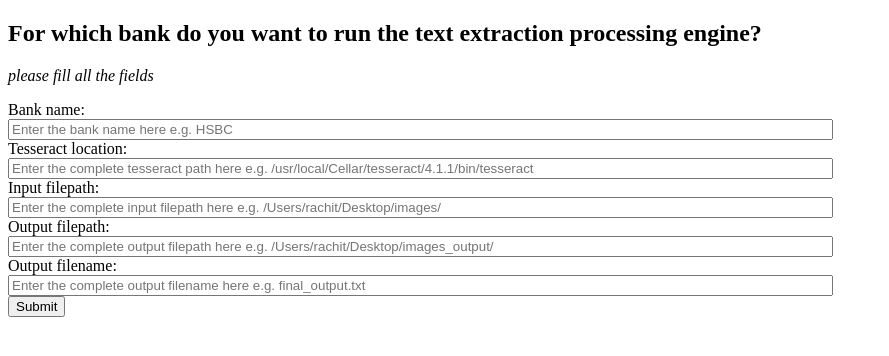
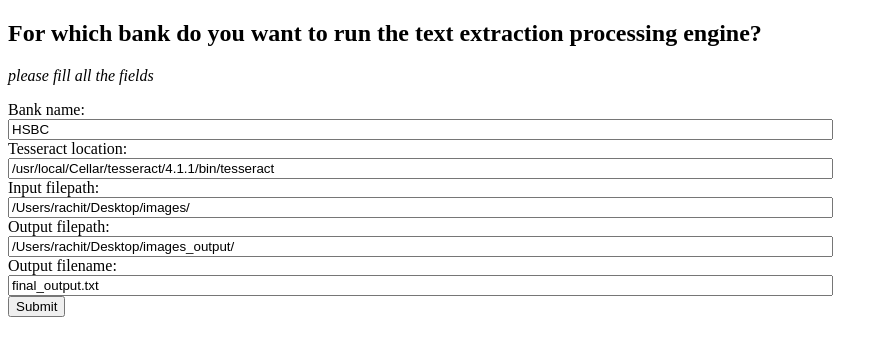
Before and after one commit to rachit0412/Image-KV-Pair-Extractor-WebApp, a Flask app: page /submit in a window 1280 px wide. Shown: the top 356 px of the page, without its empty margins (0-889 px from the left). Run offline with Flask 2, Linux system fonts and the light colour scheme.

Commit message:
Add files via upload

```diff
--- a/SyncAssignmentFinal/templates/submit.html
+++ b/SyncAssignmentFinal/templates/submit.html
@@ -10,15 +10,15 @@
 
 <form name="submit" method="POST">
     <label for="Infilename">Bank name:</label><br>
-    <input type="text" id="Infilename" name="Infilename" size="100" placeholder="Enter the bank name here e.g. HSBC" onclick="this.value=''"><br>
+    <input type="text" id="Infilename" name="Infilename" size="100" value = "HSBC" placeholder="Enter the bank name here e.g. HSBC" onclick="this.value=''"><br>
     <label for="Tesseract_loc">Tesseract location:</label><br>
-    <input type="text" id="Tesseract_loc" name="Tesseract_loc" size="100" placeholder="Enter the complete tesseract path here e.g. /usr/local/Cellar/tesseract/4.1.1/bin/tesseract" onclick="this.value=''"><br>
+    <input type="text" id="Tesseract_loc" name="Tesseract_loc" size="100" value = "/usr/local/Cellar/tesseract/4.1.1/bin/tesseract"  placeholder="Enter the complete tesseract path here e.g. /usr/local/Cellar/tesseract/4.1.1/bin/tesseract" onclick="this.value=''"><br>
     <label for="Infilepath">Input filepath:</label><br>
-    <input type="text" id="Infilepath" name="Infilepath" size="100" placeholder="Enter the complete input filepath here e.g. /Users/rachit/Desktop/images/" onclick="this.value=''"><br>
+    <input type="text" id="Infilepath" name="Infilepath" size="100" value = "/Users/rachit/Desktop/images/" placeholder="Enter the complete input filepath here e.g. /Users/rachit/Desktop/images/" onclick="this.value=''"><br>
     <label for="Outfilepath">Output filepath:</label><br>
-    <input type="text" id="Outfilepath" name="Outfilepath" size="100" placeholder="Enter the complete output filepath here e.g. /Users/rachit/Desktop/images_output/" onclick="this.value=''"><br>
+    <input type="text" id="Outfilepath" name="Outfilepath" size="100" value = "/Users/rachit/Desktop/images_output/"  placeholder="Enter the complete output filepath here e.g. /Users/rachit/Desktop/images_output/" onclick="this.value=''"><br>
     <label for="Outfilename">Output filename:</label><br>
-    <input type="text" id="Outfilename" name="Outfilename" size="100" placeholder="Enter the complete output filename here e.g. final_output.txt" onclick="this.value=''"><br>
+    <input type="text" id="Outfilename" name="Outfilename" size="100" value = "final_output.txt"  placeholder="Enter the complete output filename here e.g. final_output.txt" onclick="this.value=''"><br>
     <input type="submit" value="Submit">
 </form>
 </body>
```
